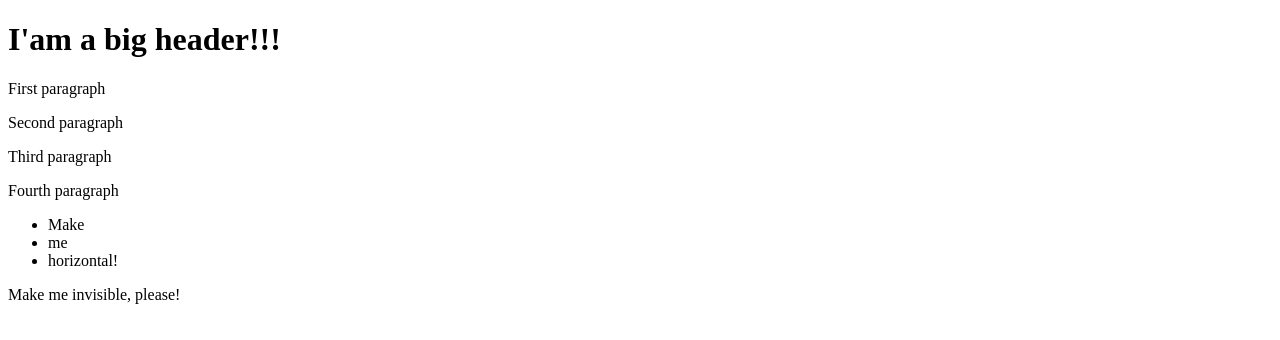
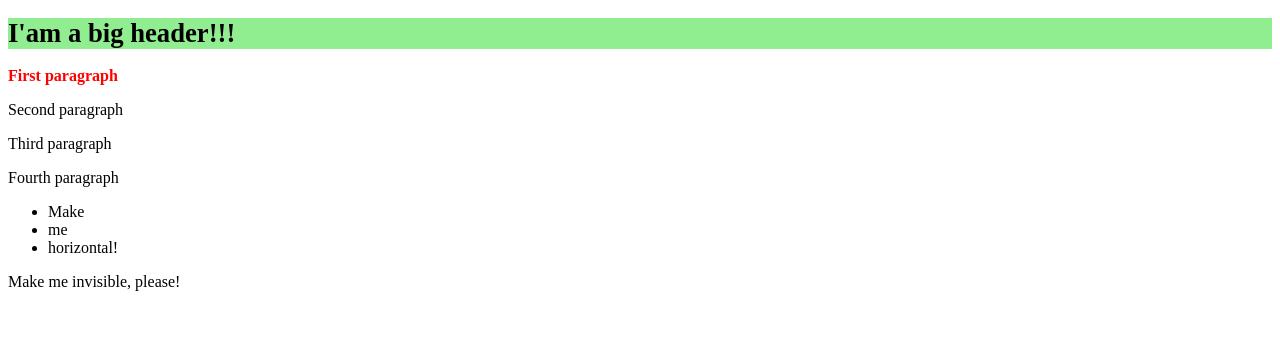
Before and after one commit to sekhvolodymyr/Task-DOM-2, a plain HTML site: page index.html in a window 1280 px wide. Drawn offline with Linux system fonts and the light colour scheme.

Commit message:
add files and write function

```diff
--- a/css/main.css
+++ b/css/main.css
@@ -0,0 +1,10 @@
+.h-style{
+font-size: 20pt;
+background-color: lightgreen;
+}
+.firstP-style{
+  font-weight: bold;
+}
+.secondP-style{
+  color:red;
+}
--- a/index.html
+++ b/index.html
@@ -4,6 +4,7 @@
   <meta charset="UTF-8">
   <meta http-equiv="X-UA-Compatible" content="IE=edge">
   <meta name="viewport" content="width=device-width, initial-scale=1.0">
+  <link rel="stylesheet" href="css/main.css">
   <title>Document</title>
 </head>
 <body>
@@ -20,5 +21,6 @@
             <li>horizontal!</li>
         </ul>
         <span>Make me invisible, please!</span>
+        <script src="js/main.js"></script>
 </body>
 </html>
--- a/js/main.js
+++ b/js/main.js
@@ -0,0 +1,12 @@
+function changeStyle()
+{
+  let myH1 = document.querySelector("h1");
+  myH1.classList.add("h-style");
+
+  let firstP = document.querySelector("div p");
+  firstP.classList.add("firstP-style");
+
+  let secondP = document.querySelector("div p");
+  secondP.classList.add("secondP-style");
+}
+changeStyle();
```
